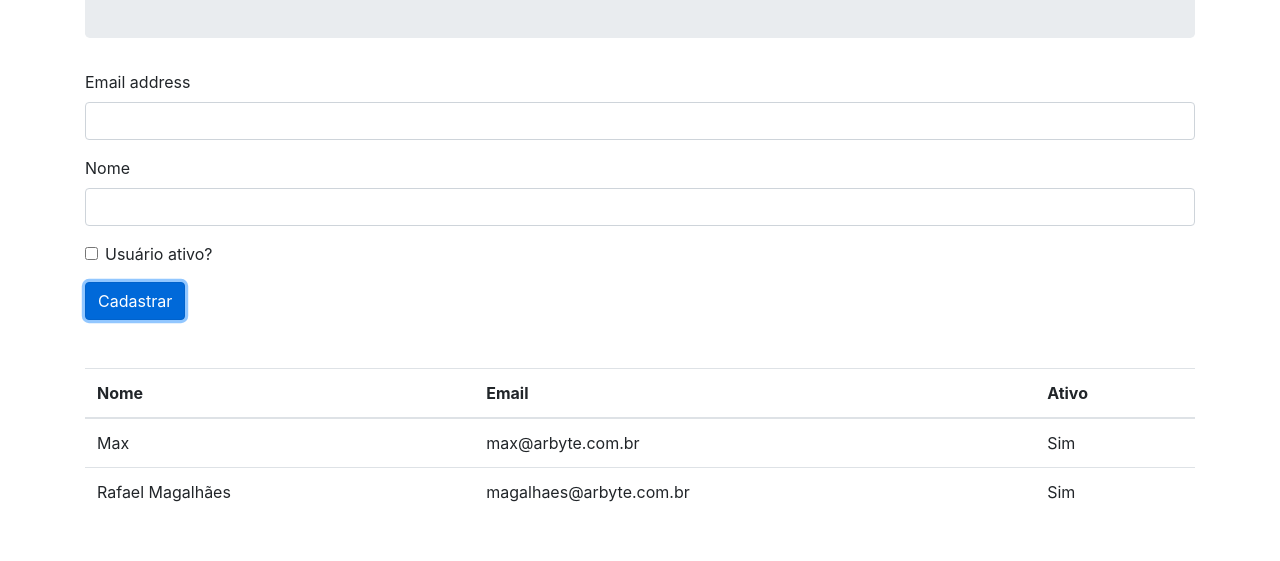
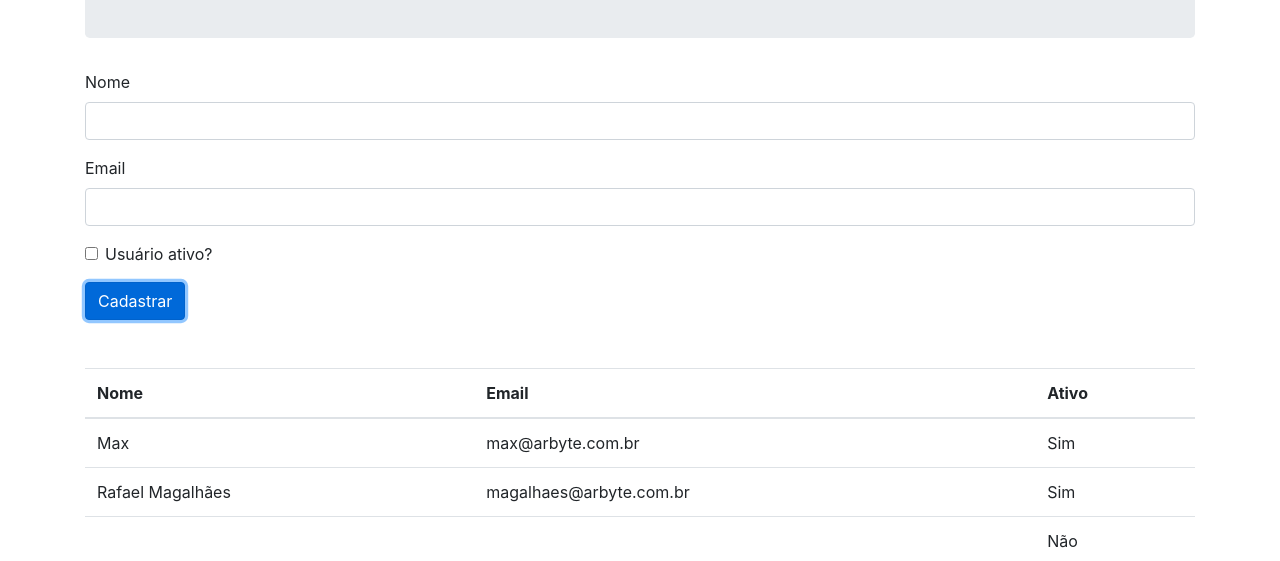
Before and after one commit to marcosalles/arbyte-dom-cadastro, a plain HTML site: page index.html in a window 1280 px wide. Both pictures are taken after a click on the button "Cadastrar". Shown: the part 516-1077 px from the top of the page. Drawn offline with Linux system fonts and the light colour scheme.

Commit message:
Resolução

```diff
--- a/index.html
+++ b/index.html
@@ -31,12 +31,12 @@
 		</div>
 		<form>
 			<div class="form-group">
-				<label for="email">Email address</label>
-				<input type="email" class="form-control" id="email">
+				<label for="nome">Nome</label>
+				<input type="text" class="form-control" id="nome">
 			</div>
 			<div class="form-group">
-				<label for="npme">Nome</label>
-				<input type="text" class="form-control" id="nome">
+				<label for="email">Email</label>
+				<input type="email" class="form-control" id="email">
 			</div>
 			<div class="form-group form-check">
 				<input type="checkbox" class="form-check-input" id="ativo">
--- a/script.js
+++ b/script.js
@@ -1,14 +1,45 @@
 
 class Usuario {
 	constructor(nome, email, ativo) {
+		this.nome = nome;
+		this.email = email;
+		this.ativo = ativo;
 	}
 }
 
-function criaUsuario() {
-	var usuario;
+var criaUsuario = () => {
+	var inputNome = document.getElementById('nome');
+	var nome = inputNome.value;
+
+	var inputEmail = document.getElementById('email');
+	var email = inputEmail.value;
+
+	var inputAtivo = document.getElementById('ativo');
+	var ativo = 'Não';
+	if (inputAtivo.checked == true) {
+		ativo = 'Sim';
+	}
+
+	var usuario = new Usuario(nome, email, ativo);
 	return usuario;
 }
+
 function cadastrar() {
 	console.log('Cadastro iniciado...');
-	var usuario;
+	var usuario = criaUsuario();
+	console.log(usuario);
+	var corpoDaTabela = document.querySelector('table tbody');
+	var linha = document.createElement('tr');
+	var tdNome = document.createElement('td');
+	tdNome.innerHTML = usuario.nome;
+	var tdEmail = document.createElement('td');
+	tdEmail.innerHTML = usuario.email;
+	var tdAtivo = document.createElement('td');
+	tdAtivo.innerHTML = usuario.ativo;
+
+	linha.append(tdNome);
+	linha.append(tdEmail);
+	linha.append(tdAtivo);
+
+	corpoDaTabela.append(linha);
 }
```
